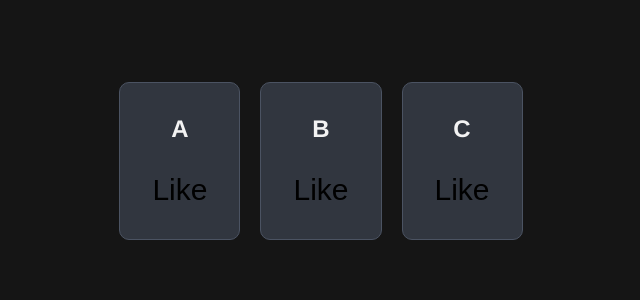
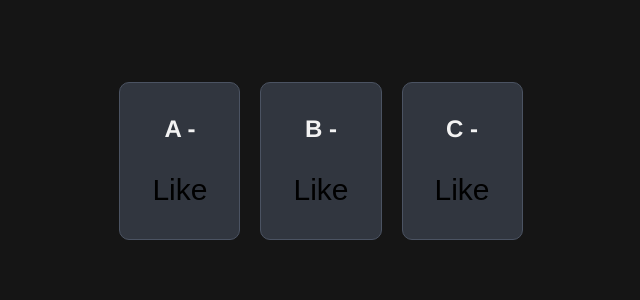
Before and after one commit to myathtut-zafir/react-with-js-1, a React (Vite) app: page / in a window 1280 px wide. Shown: the top 300 px of the page, without its empty margins (319-959 px from the left). Built offline with nearby package versions, Linux system fonts and the light colour scheme.

Commit message:
feat:  use effect

```diff
--- a/src/App.jsx
+++ b/src/App.jsx
@@ -1,14 +1,25 @@
-import { useState } from "react";
+import { useEffect, useState } from "react";
 import "./App.css";
 
 const Card = ({ title }) => {
   const [hasLiked, setHasLiked] = useState(false);
+  const [count, setCount] = useState(0);
+  useEffect(() => {
+    console.log(`${title} has been liked ${hasLiked}`);
+    // console.log(`${title} has been liked ${count}`);
+  }, [hasLiked]);
+
   return (
-    <div className="card">
-      <h2>{title}</h2>
+    <div
+      className="card"
+      onClick={() => setCount((prevState) => prevState + 1)}
+    >
+      <h2>
+        {title} - {count || null}
+      </h2>
       <button onClick={() => setHasLiked(!hasLiked)}>
-        {hasLiked?'Liked':"Like"}
-        </button>
+        {hasLiked ? "Liked" : "Like"}
+      </button>
     </div>
   );
 };
```
